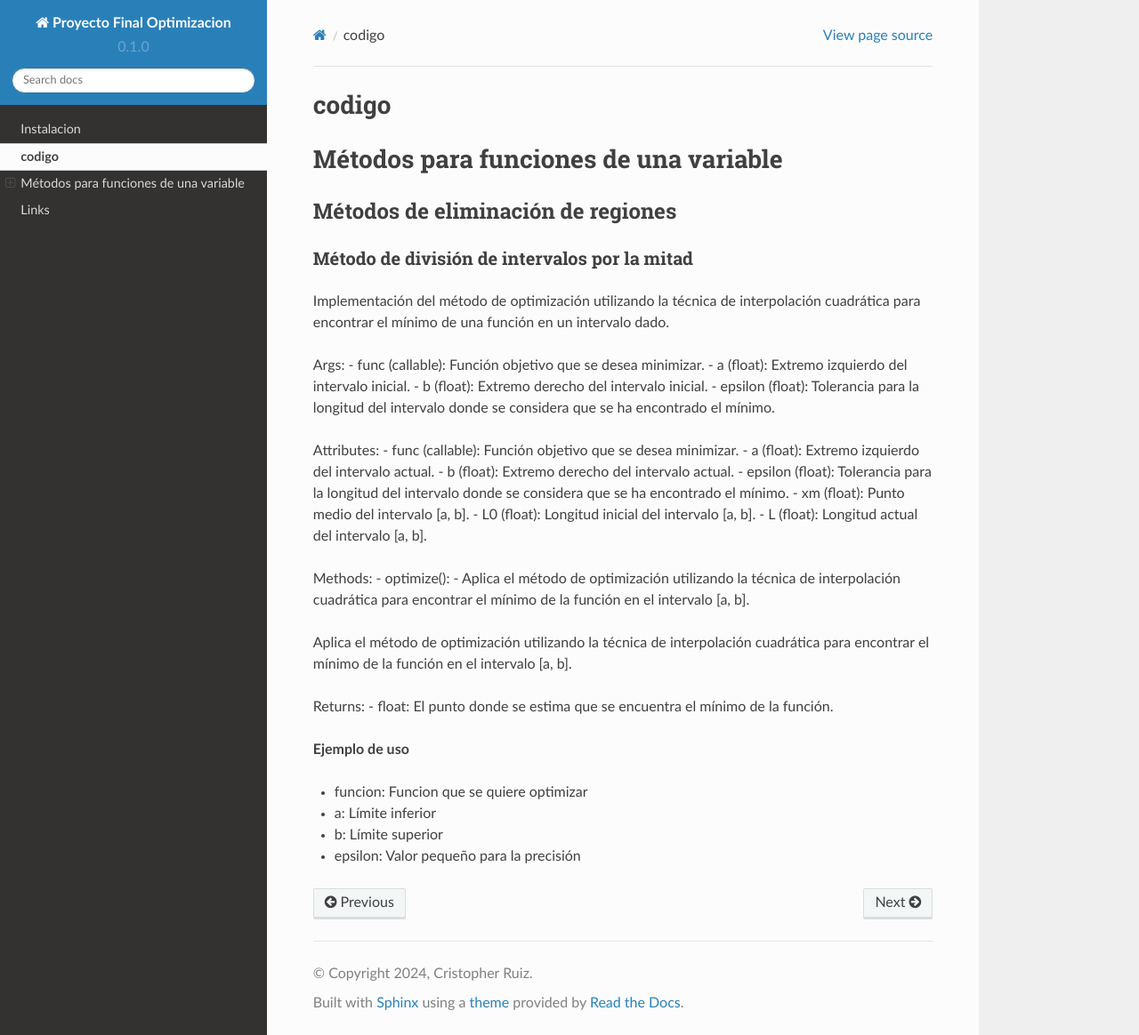
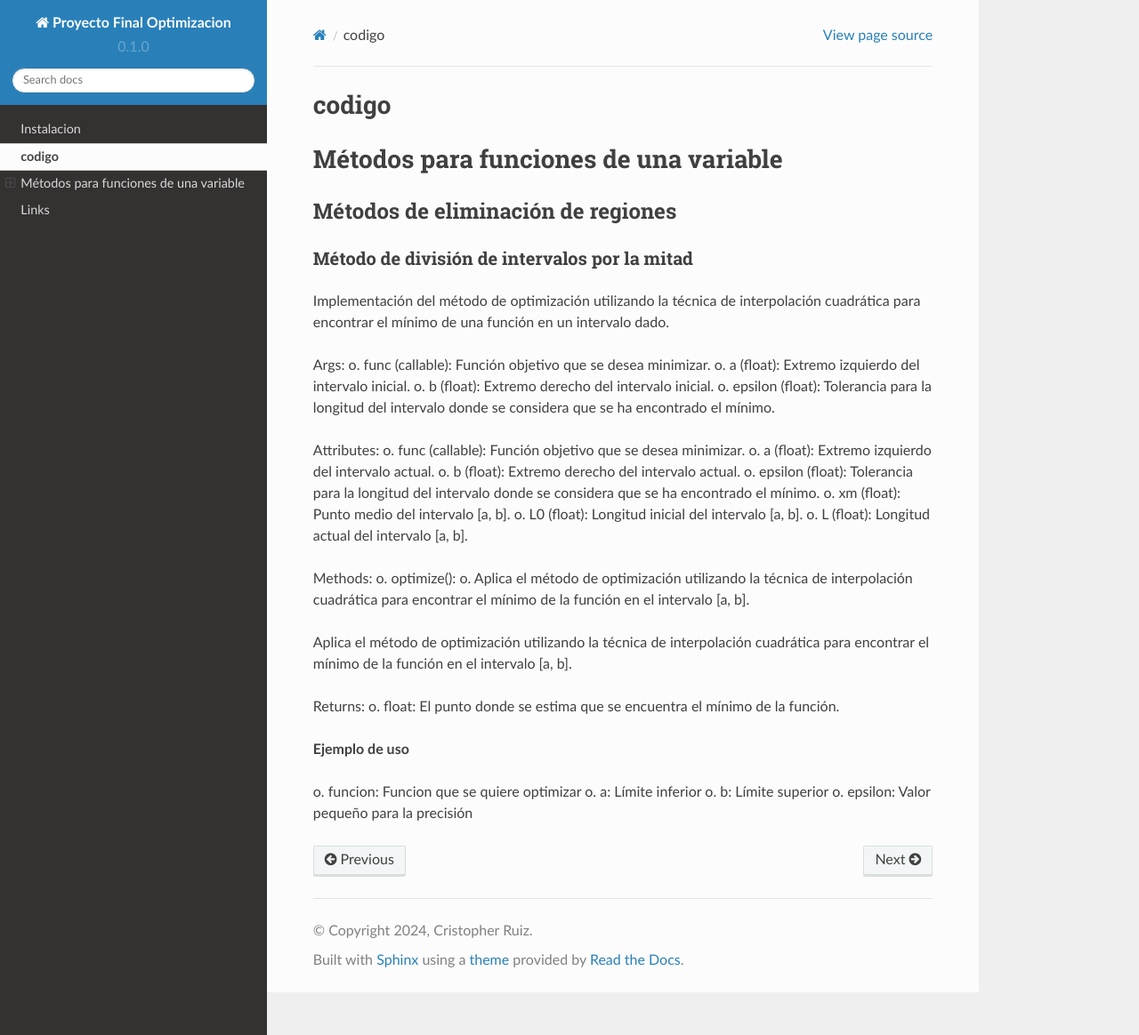
Before and after one commit to CristopherAlejandoRuizBouchez/Proyecto-Optimizacion, a Sphinx documentation site: the page built from docs/source/codigo.rst, in a window 1280 px wide and 1164 px high. Shown: the whole window at 89% size. Built offline with Sphinx 7.4.7 and the Read the Docs theme 2.0.0, drawn with Linux system fonts in a browser that asks for light colours.

Commit message:
Add files via upload

```diff
--- a/docs/source/codigo.rst
+++ b/docs/source/codigo.rst
@@ -20,24 +20,25 @@ Método de división de intervalos por la mitad
         self.L = self.L0
 Implementación del método de optimización utilizando la técnica de interpolación cuadrática para encontrar el mínimo de una función en un intervalo dado.
 
+
 Args:
-- func (callable): Función objetivo que se desea minimizar.
-- a (float): Extremo izquierdo del intervalo inicial.
-- b (float): Extremo derecho del intervalo inicial.
-- epsilon (float): Tolerancia para la longitud del intervalo donde se considera que se ha encontrado el mínimo.
+o. func (callable): Función objetivo que se desea minimizar.
+o. a (float): Extremo izquierdo del intervalo inicial.
+o. b (float): Extremo derecho del intervalo inicial.
+o. epsilon (float): Tolerancia para la longitud del intervalo donde se considera que se ha encontrado el mínimo.
 
 Attributes:
-- func (callable): Función objetivo que se desea minimizar.
-- a (float): Extremo izquierdo del intervalo actual.
-- b (float): Extremo derecho del intervalo actual.
-- epsilon (float): Tolerancia para la longitud del intervalo donde se considera que se ha encontrado el mínimo.
-- xm (float): Punto medio del intervalo [a, b].
-- L0 (float): Longitud inicial del intervalo [a, b].
-- L (float): Longitud actual del intervalo [a, b].
+o. func (callable): Función objetivo que se desea minimizar.
+o. a (float): Extremo izquierdo del intervalo actual.
+o. b (float): Extremo derecho del intervalo actual.
+o. epsilon (float): Tolerancia para la longitud del intervalo donde se considera que se ha encontrado el mínimo.
+o. xm (float): Punto medio del intervalo [a, b].
+o. L0 (float): Longitud inicial del intervalo [a, b].
+o. L (float): Longitud actual del intervalo [a, b].
 
 Methods:
-- optimize():
-- Aplica el método de optimización utilizando la técnica de interpolación cuadrática para encontrar el mínimo de la función en el intervalo [a, b].
+o. optimize():
+o. Aplica el método de optimización utilizando la técnica de interpolación cuadrática para encontrar el mínimo de la función en el intervalo [a, b].
 
 
 
```
Also changed, not shown: other parts of docs/source/codigo.rst (+5 -5 lines).
